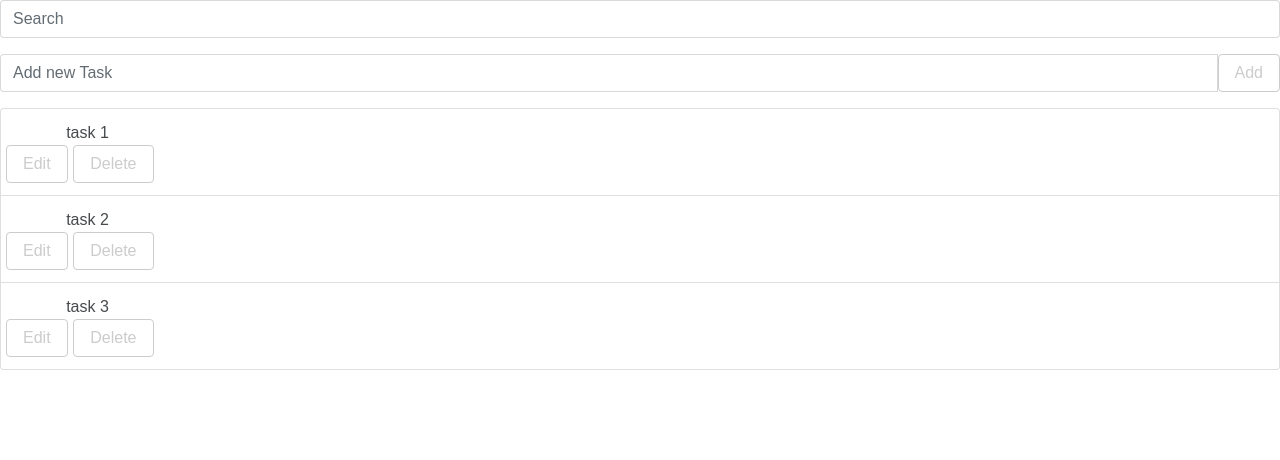
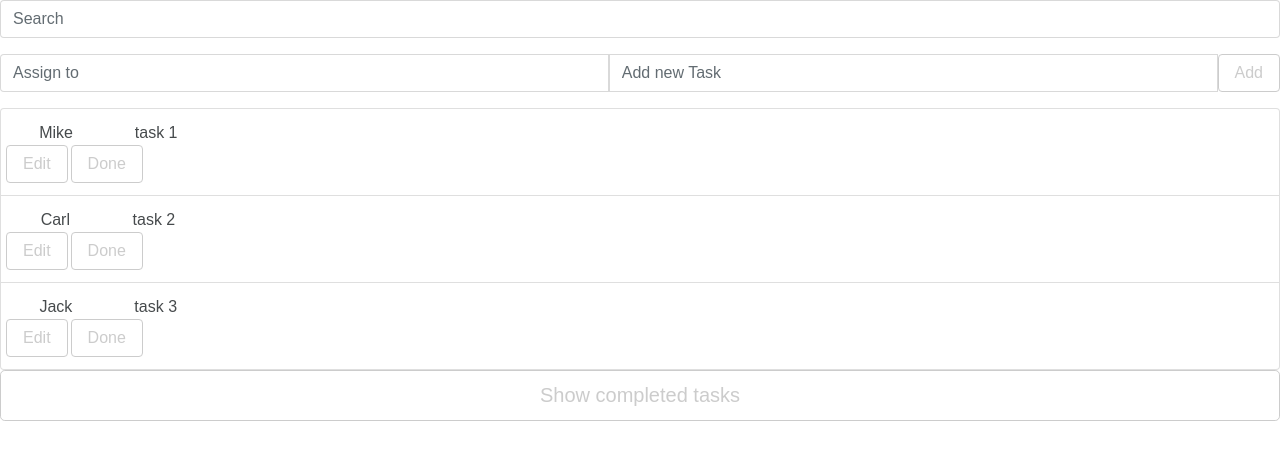
Before and after one commit to IvanKravchuk/reactToDoApp, a React (Create React App) app: page / in a window 1280 px wide. Shown: the top 460 px of the page. Built offline with nearby package versions, Linux system fonts and the light colour scheme.

Commit message:
add 'Show completed task'

```diff
--- a/src/App.js
+++ b/src/App.js
@@ -7,16 +7,19 @@ import InputSearch from "./Components/InputSearch";
 let TASKS = [
     {
         id: 1,
-        status: false,
-        taskName: 'task 1'
+        isDone: false,
+        taskName: 'task 1',
+        assignTo: 'Mike'
     }, {
         id: 2,
-        status: false,
-        taskName: 'task 2'
+        isDone: false,
+        taskName: 'task 2',
+        assignTo: 'Carl'
     }, {
         id: 3,
-        status: false,
-        taskName: 'task 3'
+        isDone: false,
+        taskName: 'task 3',
+        assignTo: 'Jack'
     }
 ];
 
@@ -24,7 +27,8 @@ let TASKS = [
 class App extends Component {
 
     state = {
-        displayedTasks: TASKS
+        displayedTasks: TASKS,
+        showCompletedTasks: false
     }
 
     search = (searchString) => {
@@ -38,14 +42,15 @@ class App extends Component {
         });
     }
 
-    addNewTask = (newTask) => {
+    addNewTask = (newTaskName,authorName) => {
         let tasks = this.state.displayedTasks;
         let task = {
             id: tasks[tasks.length - 1].id + 1,
-            status: false,
-            taskName: newTask
+            isDone: false,
+            taskName: newTaskName,
+            assignTo: authorName
         };
-        if (!tasks.filter((task) => task.taskName === newTask).length > 0){
+        if (!tasks.filter((task) => task.taskName === newTaskName).length > 0){
             tasks.push(task);
             this.setState({
                 displayedTasks: tasks
@@ -54,16 +59,34 @@ class App extends Component {
         }
     }
 
-    deleteTask = (taskName) => {
+    taskIsDone = (taskId) => {
+        let tasks = this.state.displayedTasks;
+        let task = tasks.filter((task) => task.id === taskId);
+        let index = tasks.indexOf(task[0]);
+        tasks[index].isDone = true;
         this.setState({
-            displayedTasks: this.state.displayedTasks.filter((task) => task.taskName !== taskName)
+            displayedTasks: tasks
         });
     }
 
     saveNewTaskName = (index, newTaskName, prevTaskName) => {
-        let displayedNewTasks = this.state.displayedTasks;
-        displayedNewTasks[index].taskName = newTaskName ? newTaskName : prevTaskName;
-        this.setState(Object.assign({}, {displayedTasks: displayedNewTasks}));
+        let tasks = this.state.displayedTasks;
+        tasks[index].taskName = newTaskName ? newTaskName : prevTaskName;
+        this.setState(Object.assign({}, {displayedTasks: tasks}));
+    }
+
+    showCompletedTasks = () => {
+        this.setState({
+            showCompletedTasks: !this.state.showCompletedTasks
+        });
+    }
+
+    getDoneList = () => {
+        return this.state.displayedTasks.filter((task) => task.isDone === true);
+    }
+
+    getUndoneList = () => {
+        return this.state.displayedTasks.filter((task) => task.isDone === false);
     }
 
     render() {
@@ -73,14 +96,30 @@ class App extends Component {
                     search = {this.search}
                 />
                 <InputTask
-                    addTask = {this.addNewTask}
+                    addNewTask = {this.addNewTask}
                     list = {this.state.displayedTasks}
                 />
                 <TaskList
-                    list={this.state.displayedTasks}
-                    deleteTask={this.deleteTask}
+                    list={this.getUndoneList()}
+                    taskIsDone={this.taskIsDone}
                     saveNewTaskName={this.saveNewTaskName}
+                    isEditable={true}
                 />
+                <div>
+                    <button
+                        type="button"
+                        className="btn btn-outline-secondary btn-lg btn-block"
+                        onClick={this.showCompletedTasks}
+                    >
+                        Show completed tasks
+                    </button>
+                    { this.state.showCompletedTasks &&
+                        <TaskList
+                            list={this.getDoneList()}
+                            isEditable={false}
+                        />
+                    }
+                </div>
             </div>
         );
       }
--- a/src/Components/InputTask.js
+++ b/src/Components/InputTask.js
@@ -8,33 +8,47 @@ class InputTask extends Component {
     constructor(props) {
         super(props);
         this.state = {
-            value: '',
+            taskNameValue: '',
+            assignToValue: '',
             isValidate: true
         };
     }
 
-    handleChange = (inputValue) => {
+    handleChangeForTaskName = (inputValue) => {
         this.setState({
-            value: inputValue,
+            taskNameValue: inputValue,
             isValidate: true
         });
     }
 
+
+    handleChangeForAssign = (inputValue) => {
+        this.setState({
+            assignToValue: inputValue,
+        });
+    }
+
     handleClick = () => {
-        if (this.state.value.length < 4) {
+        if (this.state.taskNameValue.length < 4) {
             message = 'Task must be longer than 3 characters';
             this.setState({
                 isValidate: false
             });
-        } else if (this.props.list.filter((task) => task.taskName === this.state.value).length > 0){
+        } else if (this.props.list.filter((task) => task.taskName === this.state.taskNameValue).length > 0) {
             message = 'This task already exists';
             this.setState({
                 isValidate: false
             });
+        } else if (this.state.assignToValue.length < 1){
+            message = 'Has no name';
+            this.setState({
+                isValidate: false
+            });
         } else {
-            this.props.addTask(this.state.value);
+            this.props.addNewTask(this.state.taskNameValue,this.state.assignToValue);
             this.setState({
-                value: '',
+                taskNameValue: '',
+                assignToValue: '',
                 isValidate: true
             });
         }
@@ -45,10 +59,17 @@ class InputTask extends Component {
             <div className="input-group mb-3">
                 <input
                     className="form-control"
+                    placeholder="Assign to"
+                    type="text"
+                    value={this.state.value}
+                    onChange={(e) => this.handleChangeForAssign(e.target.value)}
+                />
+                <input
+                    className="form-control"
                     placeholder="Add new Task"
                     type="text"
-                    value={this.state.value}
-                    onChange={(e) => this.handleChange(e.target.value)}
+                    value={this.state.taskNameValue}
+                    onChange={(e) => this.handleChangeForTaskName(e.target.value)}
                 />
                 <div className="input-group-append">
                     <button
--- a/src/Components/Task.js
+++ b/src/Components/Task.js
@@ -1,4 +1,5 @@
 import React, { Component } from 'react';
+import './components.css';
 
 // let inputStyle = {
 //     width: "250 px",
@@ -12,31 +13,31 @@ class Task extends Component {
     constructor(props) {
         super(props);
         this.state = {
-            isEtidable: false,
+            isEditable: false,
             editValue: ''
         };
     }
 
-    handleClickForDelete = () => {
-        this.props.deleteTask(this.props.taskName);
+    handleClickForDone = () => {
+        this.props.taskIsDone(this.props.id);
     }
 
     handleClickForEdit = () => {
         this.setState({
-            isEtidable: true
+            isEditable: true
         });
     }
 
     handleClickForCancel = () => {
         this.setState({
-            isEtidable: false
+            isEditable: false
         });
     }
 
     handleClickForSave = () => {
         this.props.saveNewTaskName(this.props.index,this.state.editValue,this.props.taskName);
         this.setState({
-            isEtidable: false
+            isEditable: false
         });
     }
 
@@ -48,11 +49,21 @@ class Task extends Component {
 
     renderForNormalMode = () => {
         let task = null;
-        if (!this.state.isEtidable){
-           task = <div className="row">
-                <div className="col-8 list-item">
+        let underline = 'row';
+        if (!this.props.isEditable){
+            underline = 'row task-done';
+        }
+
+        if (!this.state.isEditable){
+           task = <div className={underline}>
+               <div className="col-4 list-item">
+                   {this.props.assignTo}
+               </div>
+                <div className="col-4 list-item">
                     {this.props.taskName}
                 </div>
+               {
+                   this.props.isEditable &&
                    <div className="row">
                        <div className="col-4">
                            <button onClick={this.handleClickForEdit} className="btn btn-outline-secondary">
@@ -60,11 +71,13 @@ class Task extends Component {
                            </button>
                        </div>
                        <div className="col-4">
-                        <button onClick={this.handleClickForDelete} className="btn btn-outline-secondary">
-                            Delete
+                           <button onClick={this.handleClickForDone} className="btn btn-outline-secondary">
+                               Done
                            </button>
                        </div>
                    </div>
+               }
+
             </div>
         }
         return task;
@@ -73,9 +86,12 @@ class Task extends Component {
 
     renderForEditMode = () => {
         let task = null;
-        if (this.state.isEtidable){
+        if (this.state.isEditable){
             task = <div className="row">
-                <div className="col-8">
+                <div className="col-4 list-item">
+                    {this.props.assignTo}
+                </div>
+                <div className="col-4">
                     <input
                         className="form-control"
                         defaultValue={this.props.taskName}
--- a/src/Components/TaskList.js
+++ b/src/Components/TaskList.js
@@ -7,8 +7,8 @@ import Task from './Task';
 class TaskList extends Component {
 
 
-    deleteTask = (taskName) => {
-        this.props.deleteTask(taskName);
+    taskIsDone = (taskId) => {
+        this.props.taskIsDone(taskId);
     }
 
     saveNewTaskName = (index, newTaskName, prevTaskName) => {
@@ -24,9 +24,12 @@ class TaskList extends Component {
                             this.props.list.map((el, index) => {
                                 return <Task
                                     key={el.id}
+                                    id={el.id}
                                     index={index}
+                                    assignTo={el.assignTo}
                                     taskName={el.taskName}
-                                    deleteTask={this.deleteTask}
+                                    isEditable={this.props.isEditable}
+                                    taskIsDone={this.taskIsDone}
                                     saveNewTaskName={this.saveNewTaskName}
                                 />;
                             })
--- /dev/null
+++ b/src/Components/components.css
@@ -0,0 +1,3 @@
+.task-done{
+    text-decoration: line-through
+}
```
Lines whose indentation alone changed are shown as unchanged.
